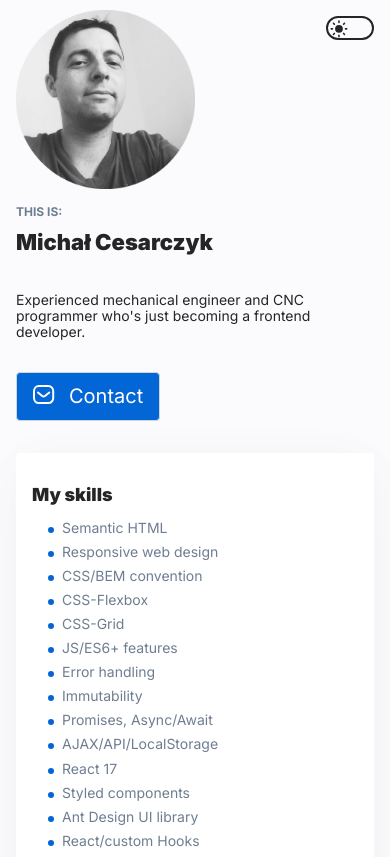
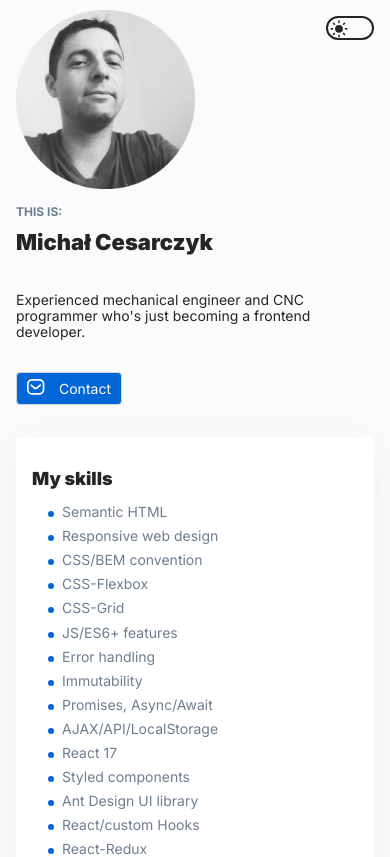
Before and after one commit to MCesarczyk/personal-homepage, a React (Create React App) app: page / in a window 390 px wide. Shown: the top 857 px of the page. Built offline with nearby package versions, Linux system fonts and the light colour scheme; no server answers.

Commit message:
improve button responsiveness

```diff
--- a/src/common/Button/index.js
+++ b/src/common/Button/index.js
@@ -2,6 +2,7 @@ import styled from "styled-components";
 
 export const Button = styled.a`
     display: inline-flex;
+    align-items: center;
     font-size: 20px;
     padding: 12px 16px;
     border-radius: 4px;
@@ -10,6 +11,21 @@ export const Button = styled.a`
     border: 1px solid ${({ theme }) => theme.color.elementBorder};
     transition: 1s;
 
+    @media (max-width: ${({ theme }) => theme.breakpoints.netbookMax}) {
+        font-size: 18px;
+        padding: 10px 14px;
+    }
+
+    @media (max-width: ${({ theme }) => theme.breakpoints.tabletMax}) {
+        font-size: 16px;
+        padding: 8px 12px;
+    }
+
+    @media (max-width: ${({ theme }) => theme.breakpoints.mobileMax}) {
+        font-size: 14px;
+        padding: 6px 10px;
+    }
+
     &:hover {
         filter: brightness(130%);
         transform: scale(1.05);
--- a/src/components/Header/index.js
+++ b/src/components/Header/index.js
@@ -17,7 +17,7 @@ const Header = () => (
             </HeaderParagraph>
             <Button href="#contact">
                 <HeaderButtonIcon>
-                    <EnvelopeIcon />
+                    <EnvelopeIcon width="100%" />
                 </HeaderButtonIcon>
                 Contact
             </Button>
--- a/src/components/Header/styled.js
+++ b/src/components/Header/styled.js
@@ -51,18 +51,16 @@ export const HeaderParagraph = styled.p`
 `;
 
 export const HeaderButtonIcon = styled.div`
-    height: 18px;
-    margin-bottom: -2px;
+    width: 22px;
     margin-right: 18px;
-    text-align: center;
 
     @media (max-width: ${({ theme }) => theme.breakpoints.tabletMax}) {
-        height: 16px;
+        width: 20px;
         margin-right: 16px;
     }
 
     @media (max-width: ${({ theme }) => theme.breakpoints.mobileMax}) {
-        height: 14px;
+        width: 18px;
         margin-right: 14px;
     }
 `;
```
Also changed, not shown: src/assets/images/envelopeIcon.svg.
